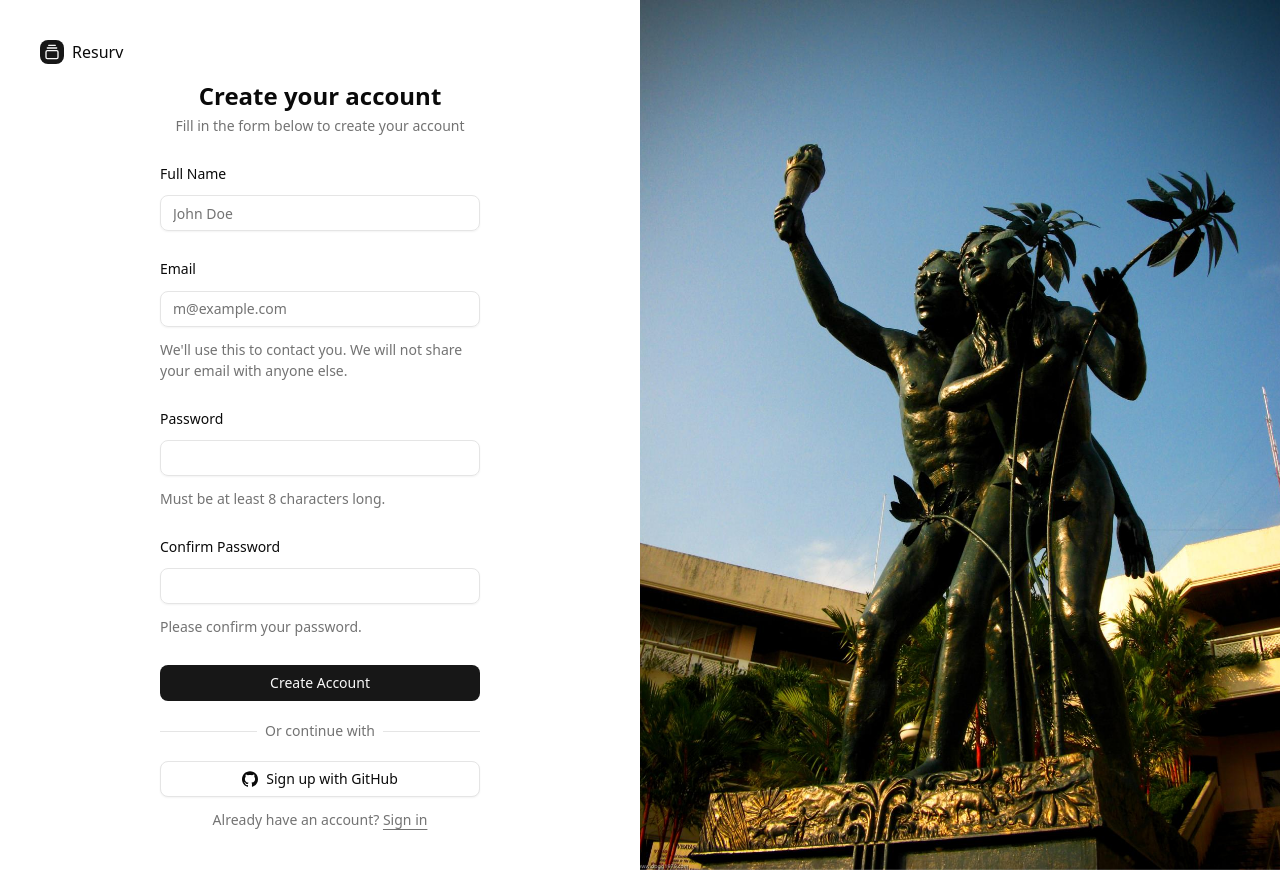
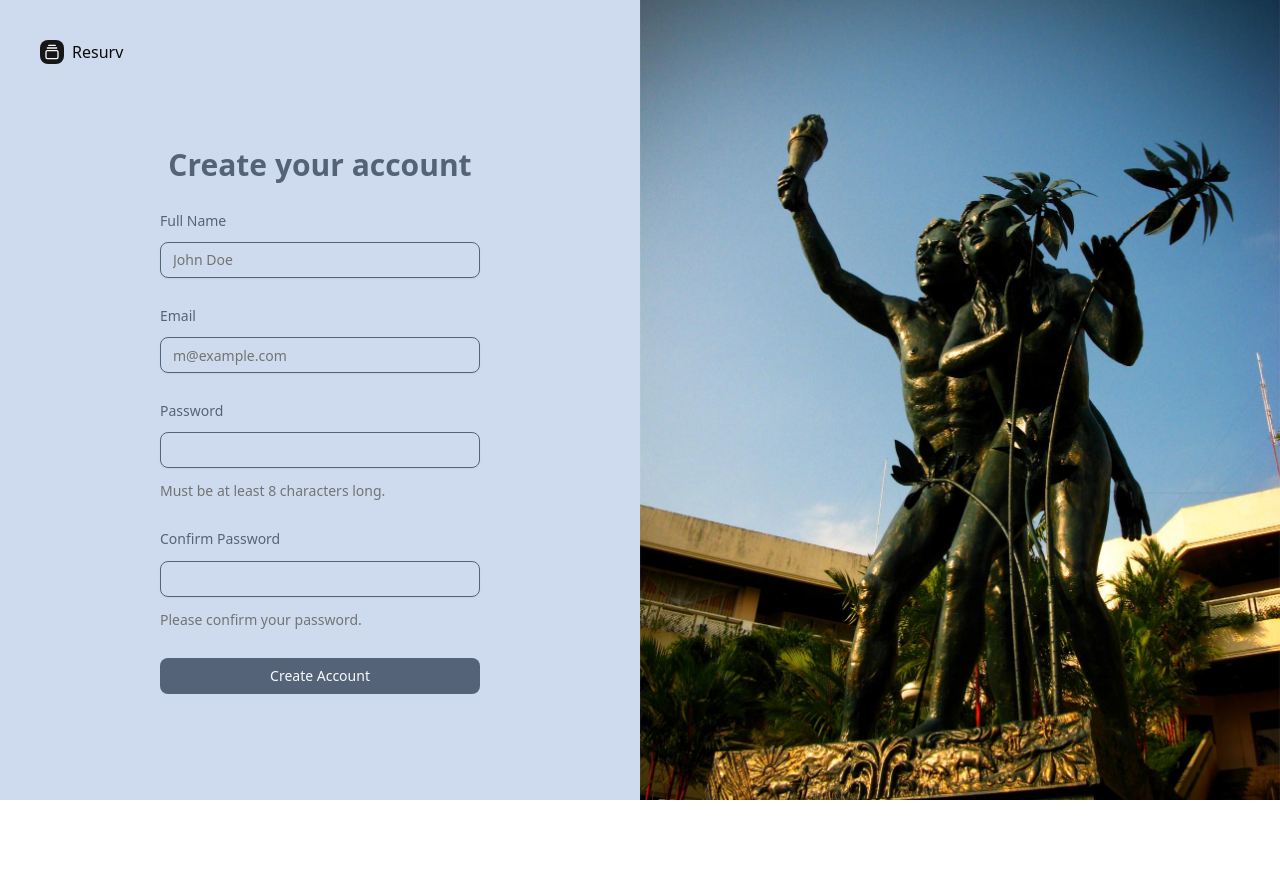
Before and after one commit to gabiXDpapi/resurvpracatice, a Next.js app: page /authentication/signup in a window 1280 px wide. After the commit the page ends 800 px from the top, so only its background shows below. Built offline with nearby package versions, Linux system fonts and the light colour scheme.

Commit message:
Hotfix authentication
Fixed authentications and added other features

```diff
--- a/app/authentication/signup/page.tsx
+++ b/app/authentication/signup/page.tsx
@@ -4,10 +4,10 @@ import { SignupForm } from "@/components/signup-form"
 
 export default function SignupPage() {
   return (
-    <div className="grid min-h-svh lg:grid-cols-2">
+    <div className="grid min-h-svh lg:grid-cols-2 bg-[#CEDBEE]">
       <div className="flex flex-col gap-4 p-6 md:p-10">
         <div className="flex justify-center gap-2 md:justify-start">
-          <a href="#" className="flex items-center gap-2 font-medium">
+          <a href="/authentication/signup" className="flex items-center gap-2 font-medium">
             <div className="bg-primary text-primary-foreground flex size-6 items-center justify-center rounded-md">
               <GalleryVerticalEnd className="size-4" />
             </div>
@@ -15,7 +15,7 @@ export default function SignupPage() {
           </a>
         </div>
         <div className="flex flex-1 items-center justify-center">
-          <div className="w-full max-w-xs">
+          <div className="w-full max-w-xs text-[#556378]">
             <SignupForm />
           </div>
         </div>
--- a/app/eventspaces/[id]/page.tsx
+++ b/app/eventspaces/[id]/page.tsx
@@ -83,8 +83,10 @@ export default async function EventSpace({ params }: PageProps) {
       </div>
 
 
-      <Button className="absolute bottom-4 right-4 bg-[#C5E0C7] hover:bg-[#b3dcb5] text-black px-6 py-2 font-bold border border-gray-400 shadow-md transition-colors">
+      <Button className="absolute bottom-4 right-4 bg-[#C5E0C7] hover:bg-[#b3dcb5] text-black px-6 py-2 font-bold border border-gray-400 shadow-md transition-colors cursor-pointer">
+        <a href="/reservation">
         RESERVE
+        </a>
       </Button>
     </div>
 
--- a/components/login-form.tsx
+++ b/components/login-form.tsx
@@ -44,37 +44,34 @@
       {...props}
       >
         <FieldGroup>
-          <div className="flex flex-col items-center gap-1 text-center">
-            <h1 className="text-2xl font-bold">Login to your account</h1>
-            <p className="text-muted-foreground text-sm text-balance">
-              Enter your email below to login to your account
-            </p>
+          <div className="flex flex-col items-center gap-1 text-center text-[#556378]">
+            <h1 className="text-5xl font-bold">Resurv</h1>
           </div>
           <Field>
-            <FieldLabel htmlFor="email">Email</FieldLabel>
-            <Input id="email" type="email" placeholder="m@example.com" required />
+            <FieldLabel htmlFor="email" className="text-[#556378]">Email</FieldLabel>
+            <Input id="email" type="email" placeholder="m@example.com" required className="border border-[#556378]"/>
           </Field>
           <Field>
             <div className="flex items-center">
-              <FieldLabel htmlFor="password">Password</FieldLabel>
+              <FieldLabel htmlFor="password" className="text-[#556378]">Password</FieldLabel>
               <a
                 href="#"
-                className="ml-auto text-sm underline-offset-4 hover:underline"
+                className="ml-auto text-sm underline-offset-4 hover:underline text-[#556378]"
               >
                 Forgot your password?
               </a>
             </div>
-            <Input id="password" type="password" required />
+            <Input id="password" type="password" required className="border border-[#556378]"/>
           </Field>
           <Field>
-            <Button type="submit" className="w-full" disabled={isLoading}>
+            <Button type="submit" className="w-full bg-[#556378] cursor-pointer" disabled={isLoading}>
             {isLoading ? "Logging in..." : "Login"}
           </Button>
           </Field>
           <Field>
-            <FieldDescription className="text-center">
+            <FieldDescription className="text-center text-[#556378]" >
               Don't have an account?{" "}
-              <a href="/authentication/signup" className="underline underline-offset-4">
+              <a href="/authentication/signup" className="underline underline-offset-4 ">
                 Sign up
               </a>
             </FieldDescription>
--- a/components/signup-form.tsx
+++ b/components/signup-form.tsx
@@ -14,55 +14,38 @@ export function SignupForm({
   ...props
 }: React.ComponentProps<"form">) {
   return (
-    <form className={cn("flex flex-col gap-6", className)} {...props}>
-      <FieldGroup>
+    <form className={cn("flex flex-col gap-6 ", className)} {...props}>
+      <FieldGroup >
         <div className="flex flex-col items-center gap-1 text-center">
-          <h1 className="text-2xl font-bold">Create your account</h1>
-          <p className="text-muted-foreground text-sm text-balance">
-            Fill in the form below to create your account
-          </p>
+          <h1 className="text-3xl font-bold">Create your account</h1>
         </div>
-        <Field>
+        <Field >
           <FieldLabel htmlFor="name">Full Name</FieldLabel>
-          <Input id="name" type="text" placeholder="John Doe" required />
+          <Input id="name" type="text" placeholder="John Doe" required className="border border-[#556378]" />
         </Field>
         <Field>
           <FieldLabel htmlFor="email">Email</FieldLabel>
-          <Input id="email" type="email" placeholder="m@example.com" required />
-          <FieldDescription>
-            We&apos;ll use this to contact you. We will not share your email
-            with anyone else.
-          </FieldDescription>
+          <Input id="email" type="email" placeholder="m@example.com" required className="border border-[#556378]" />
+
         </Field>
         <Field>
           <FieldLabel htmlFor="password">Password</FieldLabel>
-          <Input id="password" type="password" required />
+          <Input id="password" type="password" required className="border border-[#556378]"/>
           <FieldDescription>
             Must be at least 8 characters long.
           </FieldDescription>
         </Field>
         <Field>
           <FieldLabel htmlFor="confirm-password">Confirm Password</FieldLabel>
-          <Input id="confirm-password" type="password" required />
+          <Input id="confirm-password" type="password" required className="border border-[#556378]" />
           <FieldDescription>Please confirm your password.</FieldDescription>
         </Field>
         <Field>
-          <Button type="submit">Create Account</Button>
-        </Field>
-        <FieldSeparator>Or continue with</FieldSeparator>
-        <Field>
-          <Button variant="outline" type="button">
-            <svg xmlns="http://www.w3.org/2000/svg" viewBox="0 0 24 24">
-              <path
-                d="M12 .297c-6.63 0-12 5.373-12 12 0 5.303 3.438 9.8 8.205 11.385.6.113.82-.258.82-.577 0-.285-.01-1.04-.015-2.04-3.338.724-4.042-1.61-4.042-1.61C4.422 18.07 3.633 17.7 3.633 17.7c-1.087-.744.084-.729.084-.729 1.205.084 1.838 1.236 1.838 1.236 1.07 1.835 2.809 1.305 3.495.998.108-.776.417-1.305.76-1.605-2.665-.3-5.466-1.332-5.466-5.93 0-1.31.465-2.38 1.235-3.22-.135-.303-.54-1.523.105-3.176 0 0 1.005-.322 3.3 1.23.96-.267 1.98-.399 3-.405 1.02.006 2.04.138 3 .405 2.28-1.552 3.285-1.23 3.285-1.23.645 1.653.24 2.873.12 3.176.765.84 1.23 1.91 1.23 3.22 0 4.61-2.805 5.625-5.475 5.92.42.36.81 1.096.81 2.22 0 1.606-.015 2.896-.015 3.286 0 .315.21.69.825.57C20.565 22.092 24 17.592 24 12.297c0-6.627-5.373-12-12-12"
-                fill="currentColor"
-              />
-            </svg>
-            Sign up with GitHub
+          <Button type="submit" className="bg-[#556378]">
+            <a href="/authentication/login">
+            Create Account
+            </a>
           </Button>
-          <FieldDescription className="px-6 text-center">
-            Already have an account? <a href="/authentication/login">Sign in</a>
-          </FieldDescription>
         </Field>
       </FieldGroup>
     </form>
```
